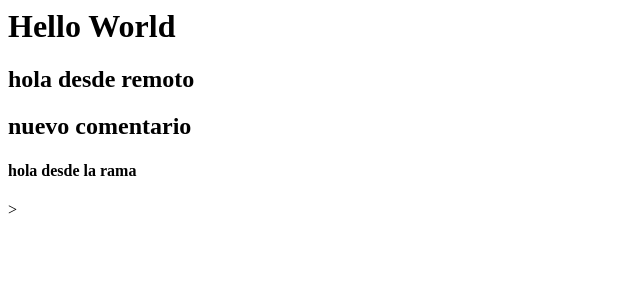
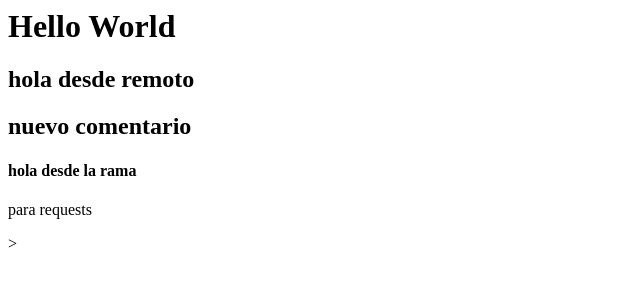
Before and after one commit to JeisonP95/repoPrueba, a plain HTML site: page index.html in a window 1280 px wide. Shown: the whole page, without its empty margins (0-640 px from the left). Drawn offline with Linux system fonts and the light colour scheme.

Commit message:
para requuest

```diff
--- a/index.html
+++ b/index.html
@@ -9,5 +9,6 @@
   <h2>nuevo comentario
   </h2>
   <h4>hola desde la rama</h4>
+  <p>para requests</p>
 </body>
 ></html5>
```
